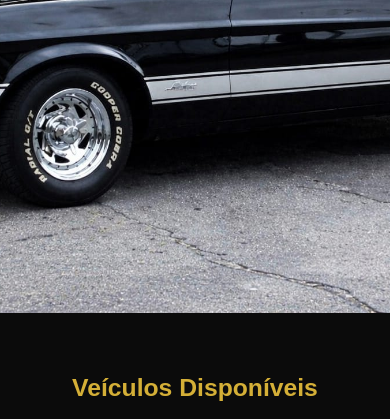
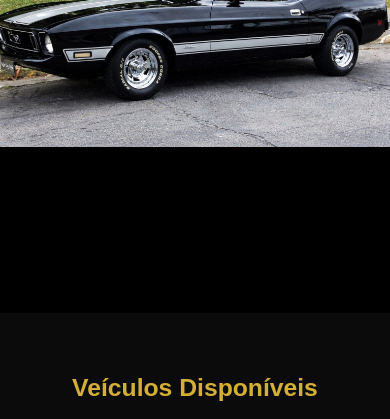
Before and after one commit to 159357-v/www.qanaimports.com, a plain HTML site: page index.html in a window 390 px wide. Shown: the part 354-773 px from the top of the page. Drawn offline with nearby package versions, Linux system fonts and the light colour scheme.

Commit message:
Update index.html

```diff
--- a/index.html
+++ b/index.html
@@ -90,7 +90,6 @@ text-shadow:0 0 25px rgba(0,0,0,0.8);
 .slogan{
 font-size:22px;
 margin-bottom:30px;
-color:#d4af37;
 text-shadow:0 0 15px rgba(0,0,0,0.8);
 }
 
@@ -303,6 +302,16 @@ height:55px;
 font-size:24px;
 bottom:15px;
 right:15px;
+}
+
+}
+
+@media(max-width:768px){
+
+.hero{
+background-size:contain; /* mostra imagem inteira */
+background-position:center;
+background-color:black; /* fundo pra não ficar feio */
 }
 
 }
```
